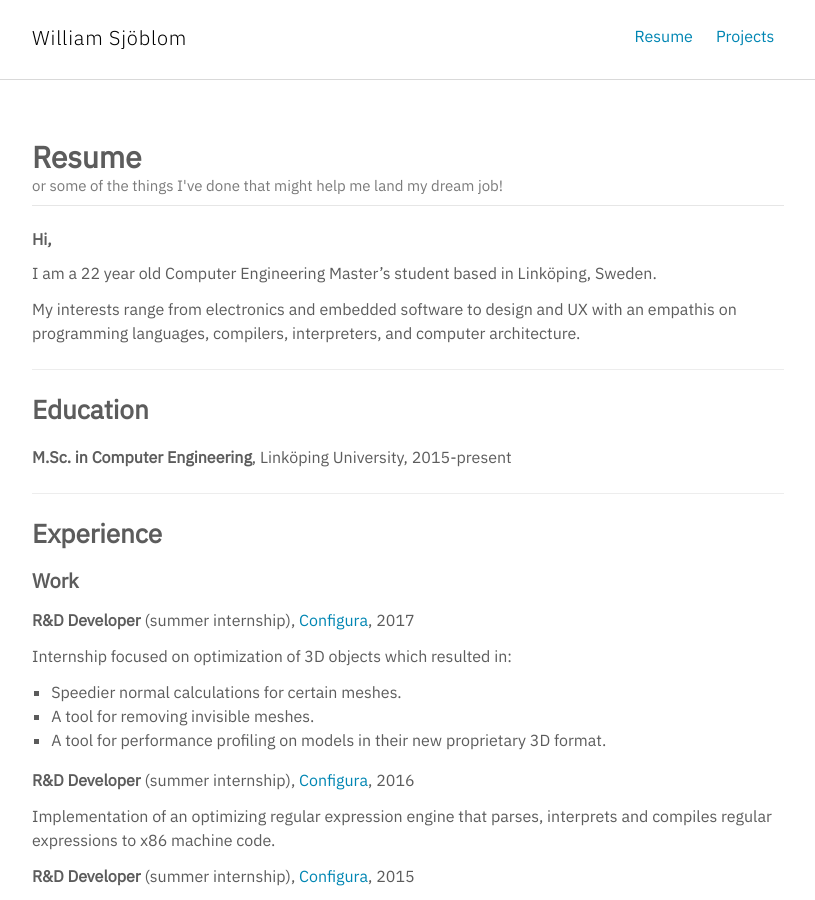
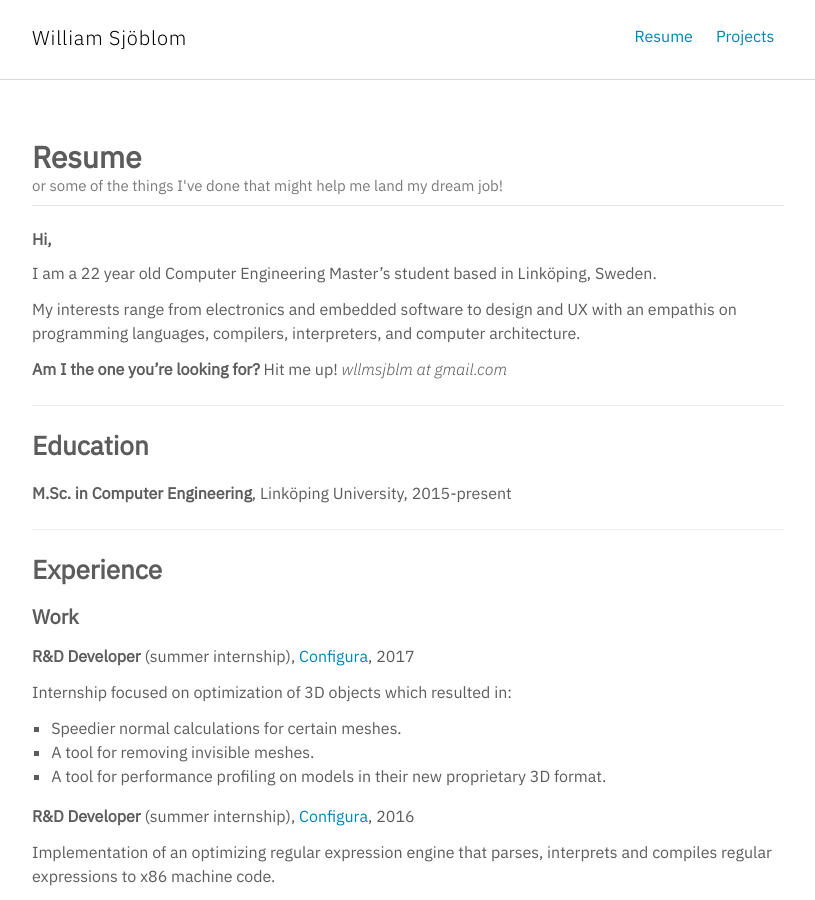
Before and after one commit to williamsjoblom/williamsjoblom.github.io, a Jekyll site: the page built from resume.md, in a window 1280 px wide and 900 px high. Shown: the whole window, without its empty margins (232-1047 px from the left). Built offline with Jekyll 4.4.1, drawn with Linux system fonts in a browser that asks for light colours.

Commit message:
Add email

```diff
--- a/resume.md
+++ b/resume.md
@@ -10,6 +10,9 @@ permalink: /resume/
 I am a 22 year old Computer Engineering Master's student based in Linköping, Sweden.
 
 My interests range from electronics and embedded software to design and UX with an empathis on programming languages, compilers, interpreters, and computer architecture.
+
+**Am I the one you're looking for?** Hit me up!
+*&#119;&#108;&#108;&#109;&#115;&#106;&#098;&#108;&#109; at &#103;&#109;&#097;&#105;&#108;&#046;&#099;&#111;&#109;*
 
 <div class="divider"></div>
 
```
